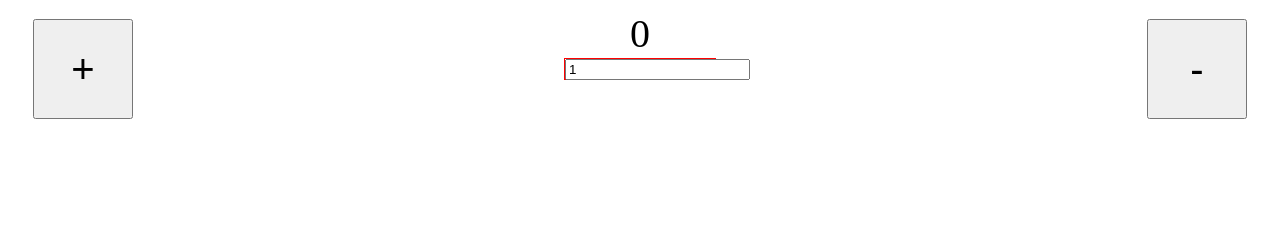
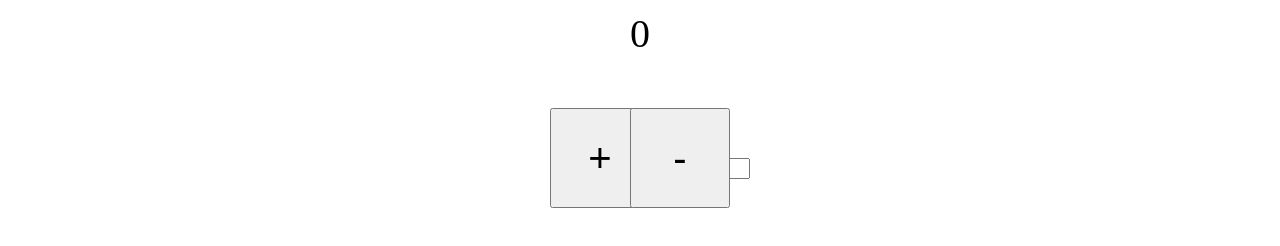
Before and after one commit to kenhong1/project-1-assessment, a plain HTML site: page index.html in a window 1280 px wide. Drawn offline with Linux system fonts and the light colour scheme.

Commit message:
finishing touches regards to styling

```diff
--- a/css/main.css
+++ b/css/main.css
@@ -32,7 +32,7 @@ h1{
     margin: 0 auto;
     width: 150px;
     height: 20px;
-    border: 1px solid red;
+    margin-top: 100px;
 }
 
 
@@ -41,13 +41,14 @@ h1{
     height: 20px;
     display: flex;  /* defaults to row layout */
  	justify-content: center;  /* centers items horizontally in row layout */
- 	align-items: center;
 }
 
 #minusBtn{
     width: 100px;
     height: 100px;
     font-size: 40px;
+    position: fixed;
+    right: 550px;
 }
 #minusBtn:hover {
     color: silver;
@@ -59,6 +60,9 @@ h1{
     width: 100px;
     height: 100px;
     font-size: 40px;
+    position: fixed;
+    left: 550px;
+    top: 108px;
 }
 
 #addBtn:hover {
```
